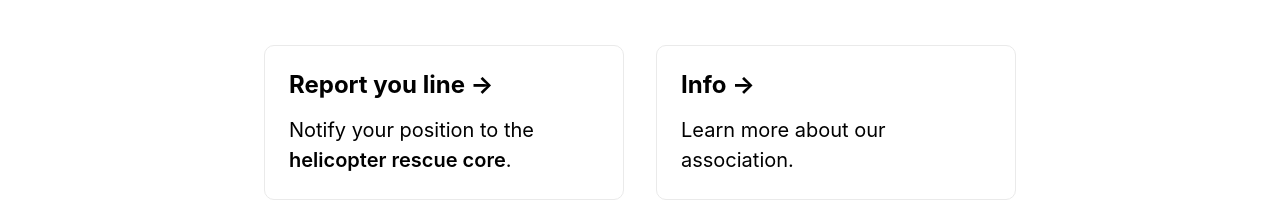
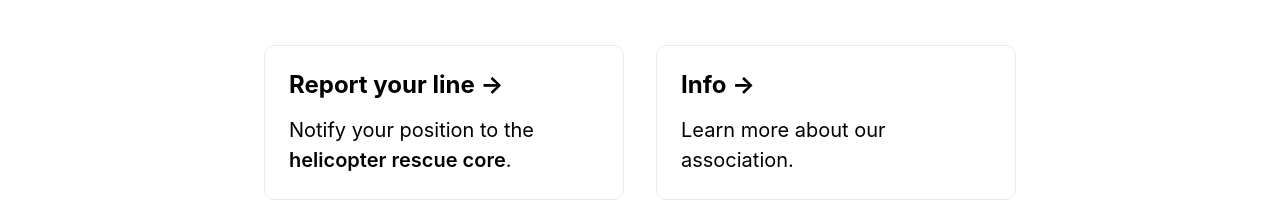
Before and after one commit to querciak/send-line-location, a Next.js app: page / in a window 1280 px wide. Shown: the part 331-532 px from the top of the page. Built offline with nearby package versions, Linux system fonts and the light colour scheme.

Commit message:
typo error

```diff
--- a/pages/index.js
+++ b/pages/index.js
@@ -26,7 +26,7 @@ export default function Home() {
             href="posts/info-about-me"
             className={styles.card}
           >
-            <h3>Report you line &rarr;</h3>
+            <h3>Report your line &rarr;</h3>
             <p>
               Notify your position to the
               <text className={styles.bold}> helicopter rescue core</text>.
```
